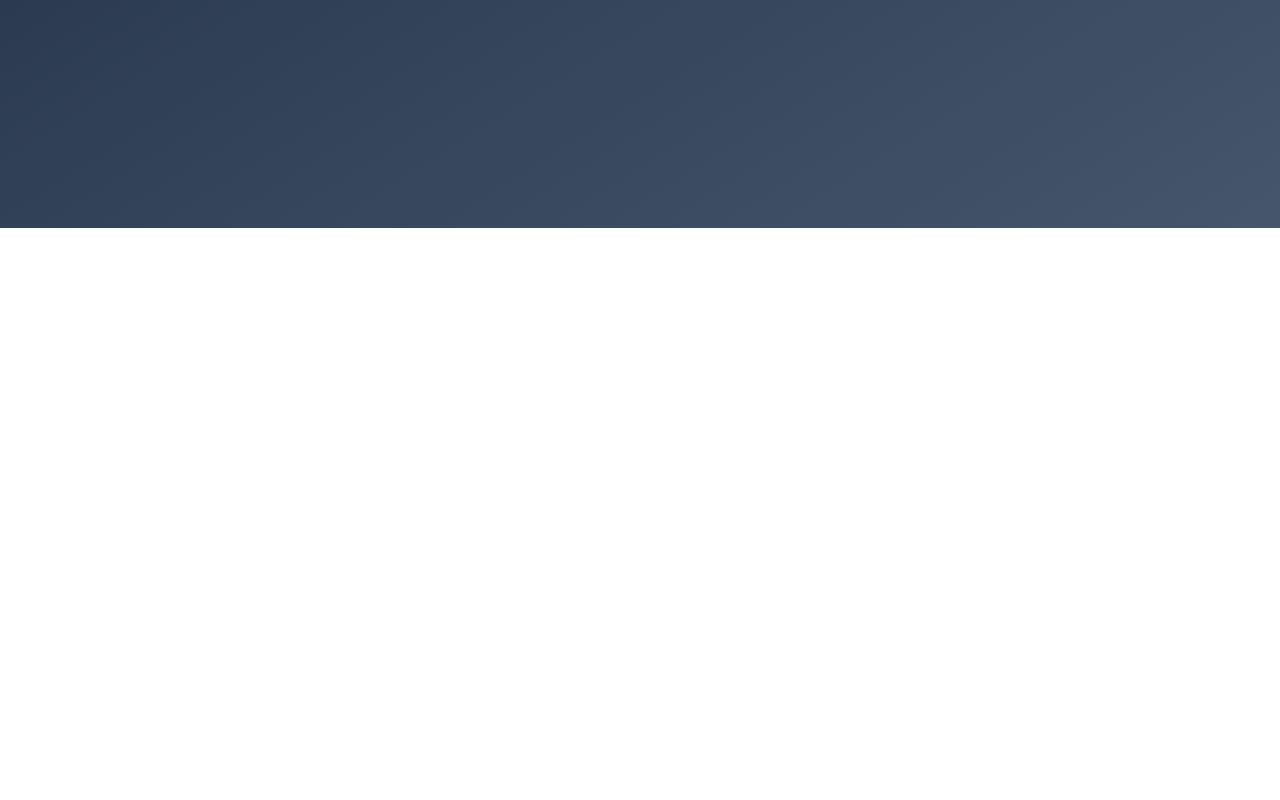
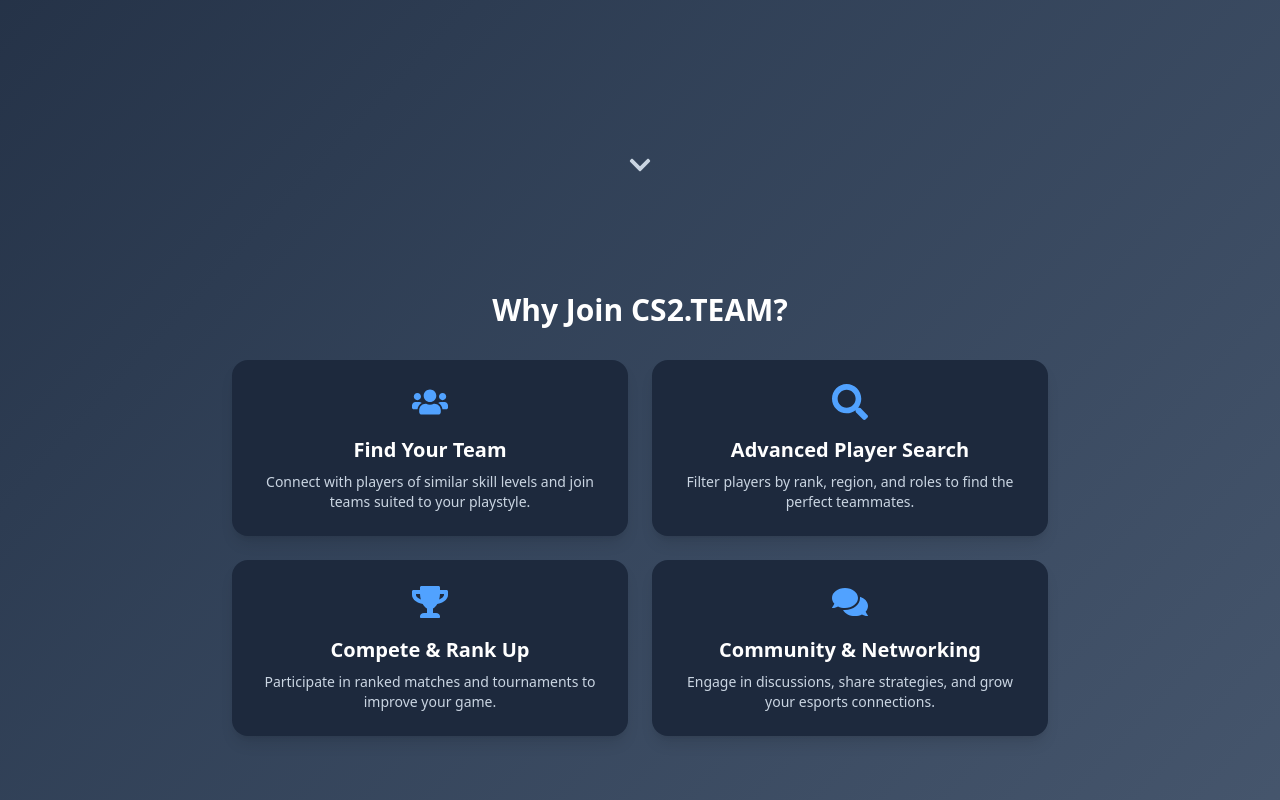
Before and after one commit to CS2TEAM/cs2.team-landing-page, a React (Vite) app: page / in a window 1280 px wide. Shown: the part 572-1372 px from the top of the page. Before the commit the page ends 800 px from the top, so only its background shows below. Built offline with nearby package versions, Linux system fonts and the light colour scheme; no server answers.

Commit message:
feat: add feature cards

```diff
--- /dev/null
+++ b/src/components/FeatureCard.tsx
@@ -0,0 +1,21 @@
+interface FeatureCardProps {
+  icon: React.ReactElement;
+  title: string;
+  description: string;
+}
+
+const FeatureCard: React.FC<FeatureCardProps> = ({
+  icon,
+  title,
+  description,
+}) => {
+  return (
+    <div className="flex flex-col items-center rounded-2xl bg-slate-800 p-6 shadow-lg">
+      <div className="text-4xl text-blue-400">{icon}</div>
+      <h3 className="mt-4 text-xl font-semibold text-white">{title}</h3>
+      <p className="mt-2 text-sm text-slate-300">{description}</p>
+    </div>
+  );
+};
+
+export default FeatureCard;
--- a/src/pages/Home.tsx
+++ b/src/pages/Home.tsx
@@ -1,4 +1,13 @@
+import { useRef } from "react";
+import {
+  FaChevronDown,
+  FaComments,
+  FaSearch,
+  FaTrophy,
+  FaUsers,
+} from "react-icons/fa";
 import CS2TeamLogo from "../components/CS2TeamLogo";
+import FeatureCard from "../components/FeatureCard";
 import SignIn from "../components/SignIn";
 import Socials, { Social } from "../components/Socials";
 import Spinner from "../components/Spinner";
@@ -19,11 +28,20 @@
     { platform: "linkedin", username: "CS2TEAM" },
   ];
 
+  const featureRef = useRef<HTMLDivElement>(null);
+
+  const scrollToFeatures = () => {
+    if (featureRef.current) {
+      featureRef.current.scrollIntoView({ behavior: "smooth" });
+    }
+  };
+
   return (
+    <main className="flex w-full flex-col items-center">
       <section className="flex h-screen w-full flex-col items-center justify-center gap-6 px-6 text-center sm:px-10">
         <CS2TeamLogo className="h-20 sm:h-24" />
         <p className="max-w-xl text-base text-slate-300 sm:text-lg">
-        Esports team finding platform and social network for Counter-Strike 2,
+          Esports team-finding platform and social network for Counter-Strike 2,
           enabling aspiring players to find teams or create their own.
         </p>
         {loading ? (
@@ -34,7 +52,46 @@
           <SignIn login={login} />
         )}
         <Socials socials={socials} />
+
+        <button
+          onClick={scrollToFeatures}
+          className="absolute bottom-12 flex animate-bounce cursor-pointer flex-col items-center text-slate-300"
+        >
+          <FaChevronDown className="text-2xl" />
+        </button>
       </section>
+
+      <section
+        ref={featureRef}
+        className="w-full max-w-4xl px-6 py-16 text-center sm:px-10"
+      >
+        <h2 className="text-2xl font-semibold text-white sm:text-3xl">
+          Why Join CS2.TEAM?
+        </h2>
+        <div className="mt-8 grid gap-6 sm:grid-cols-2">
+          <FeatureCard
+            icon={<FaUsers />}
+            title="Find Your Team"
+            description="Connect with players of similar skill levels and join teams suited to your playstyle."
+          />
+          <FeatureCard
+            icon={<FaSearch />}
+            title="Advanced Player Search"
+            description="Filter players by rank, region, and roles to find the perfect teammates."
+          />
+          <FeatureCard
+            icon={<FaTrophy />}
+            title="Compete & Rank Up"
+            description="Participate in ranked matches and tournaments to improve your game."
+          />
+          <FeatureCard
+            icon={<FaComments />}
+            title="Community & Networking"
+            description="Engage in discussions, share strategies, and grow your esports connections."
+          />
+        </div>
+      </section>
+    </main>
   );
 };
 
```
Lines whose indentation alone changed are shown as unchanged.
